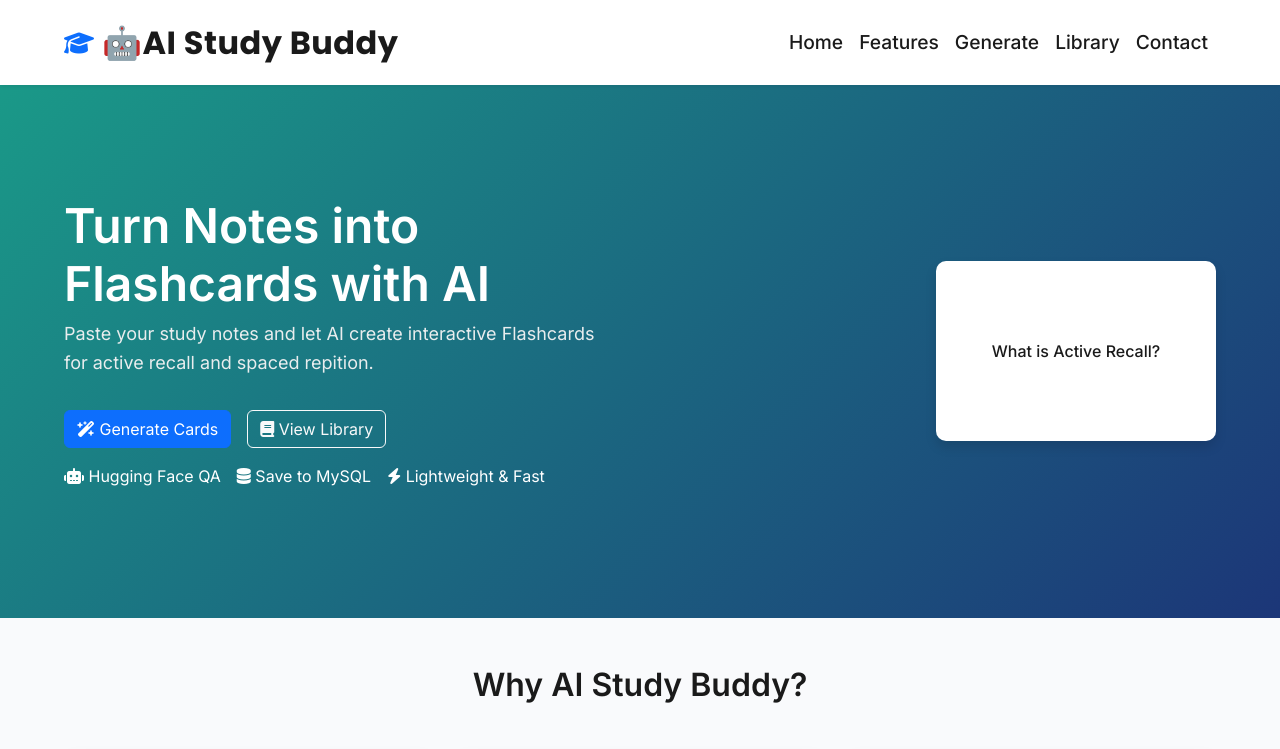
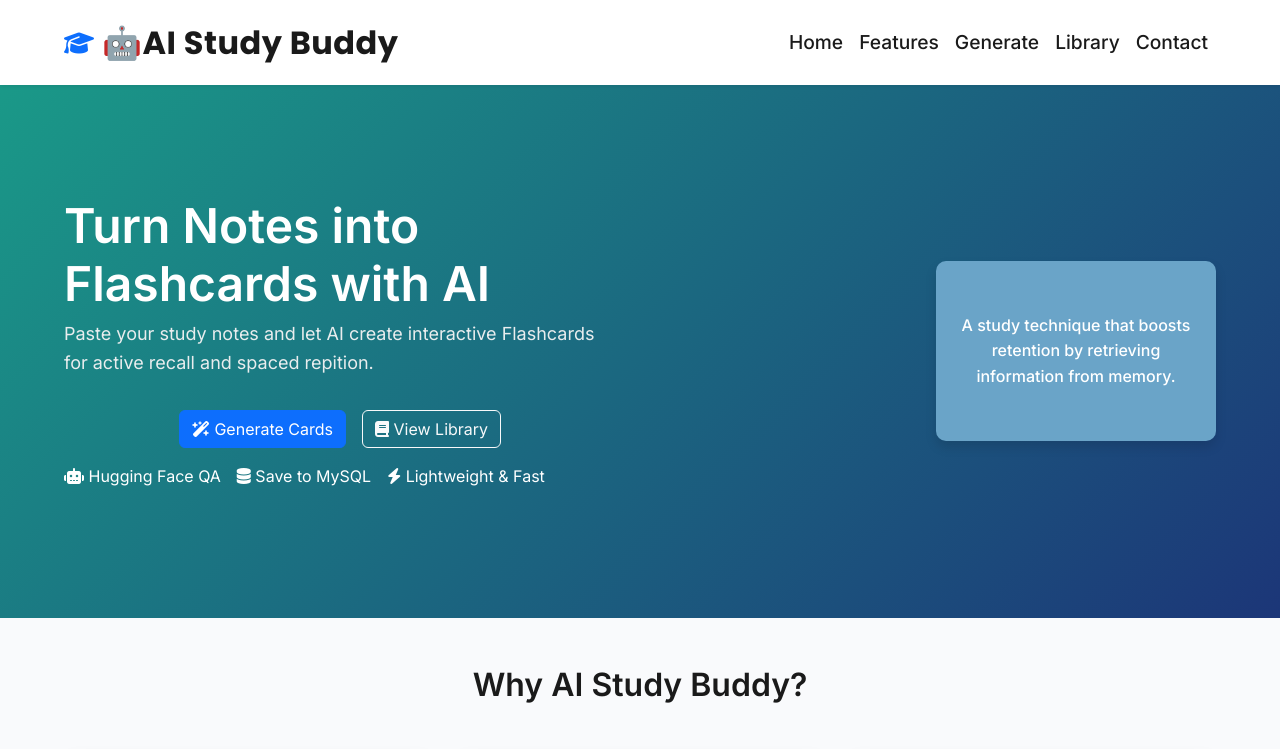
Before and after one commit to udeh-gideon/ai-study-buddy-hackathon, a plain HTML site: page docs/index.html in a window 1280 px wide. Both pictures are taken after a click on the element 1076 px from the left and 351 px from the top of the page. Shown: the top 749 px of the page. Drawn offline with nearby package versions, Linux system fonts and the light colour scheme.

Commit message:
Updated the script.js and index.html files.

```diff
--- a/docs/index.html
+++ b/docs/index.html
@@ -95,7 +95,7 @@
                         </p>
 
                         <!-- CTA buttons -->
-                        <div class="d-flex flex-wrap gap-3 mb-3">
+                        <div class="d-flex flex-wrap gap-3 mb-3 justify-content-center">
                             <a href="#generator" class="btn btn-primary">
                                 <i class="fa-solid fa-wand-magic-sparkles" aria-hidden="true"></i> Generate Cards
                             </a>
--- a/docs/script.js
+++ b/docs/script.js
@@ -0,0 +1,6 @@
+// Interactive flashcard
+document.querySelectorAll('.flashcard').forEach(card => {
+  card.addEventListener('click', () => {
+    card.classList.toggle('flipped');
+  });
+});
```
